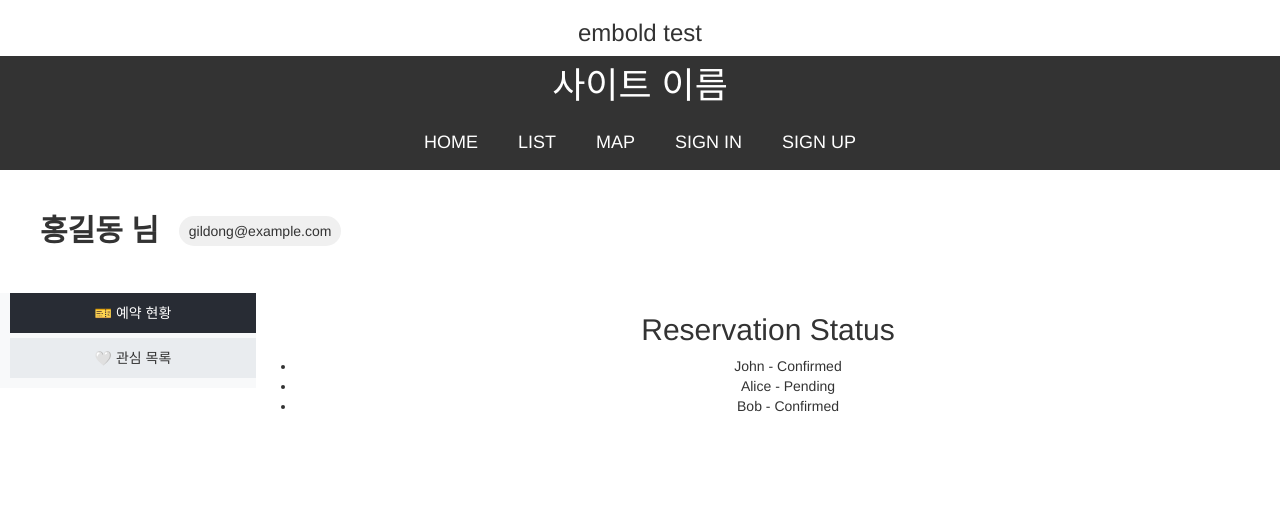
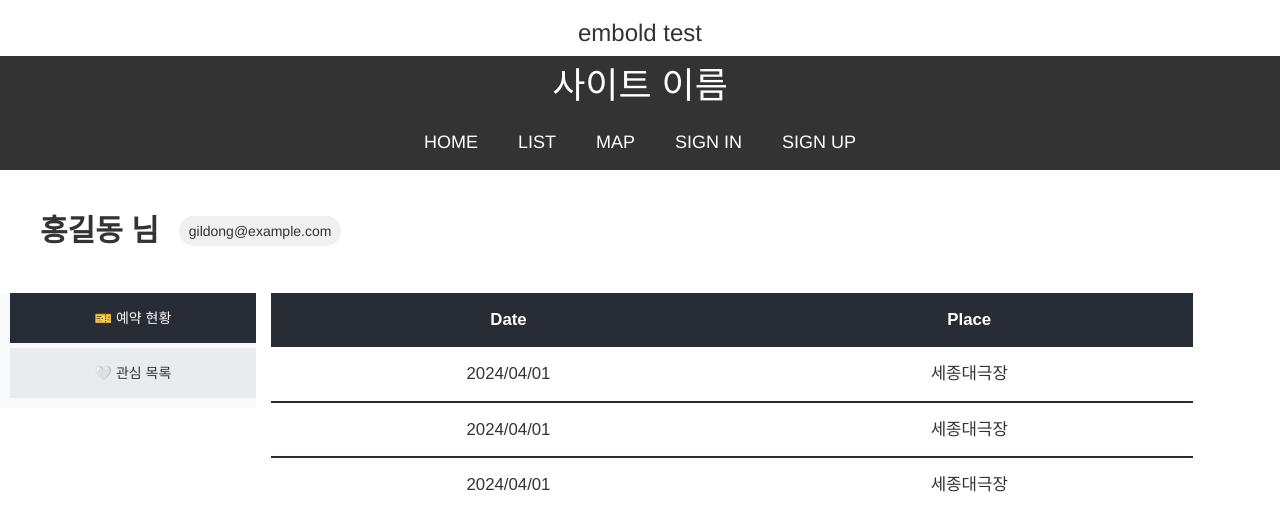
Before and after one commit to YoonHakyoung/myReact, a React (Create React App) app: page /mypage in a window 1280 px wide. Shown: the top 530 px of the page. Built offline with nearby package versions, Linux system fonts and the light colour scheme.

Commit message:
서버 주소 변경

```diff
--- a/src/css/InfoMenu.css
+++ b/src/css/InfoMenu.css
@@ -14,9 +14,10 @@
 
   .menu li {
     cursor: pointer;
-    padding: 10px;
+    padding: 15px;
     background-color: #e9ecef; /* 메뉴 항목 배경색 */
     margin-bottom: 5px;
+    height: 50px;
   }
 
   .menu li:hover {
@@ -45,3 +46,34 @@
   .list li {
     margin-bottom: 5px;
   }
+
+  /* InfoMenu.css */
+
+.styled-table {
+  width: 90%;
+  border-collapse: collapse;
+  margin: 0 15px 0 15px;
+  font-size: 1.2em; /* 글씨 크기 크게 설정 */
+  font-family: sans-serif;
+  overflow: hidden;
+}
+
+.styled-table thead tr {
+  background-color: #282c34;
+  color: #ffffff;
+  text-align: center; /* 열 제목 가운데 정렬 */
+}
+
+.styled-table th,
+.styled-table td {
+  padding: 15px;
+  text-align: center; /* 셀 가운데 정렬 */
+}
+
+.styled-table tbody tr {
+  border-bottom: 2px solid #282c34;
+}
+
+.styled-table tbody tr:last-of-type {
+  border-bottom: none; /* 마지막 행의 아래 선 제거 */
+}
--- a/src/js/InfoMenu.js
+++ b/src/js/InfoMenu.js
@@ -2,9 +2,9 @@ import React, { useState } from 'react';
 import '../css/InfoMenu.css';
 
 const reservationData = [
-  { id: 1, name: 'John', status: 'Confirmed' },
-  { id: 2, name: 'Alice', status: 'Pending' },
-  { id: 3, name: 'Bob', status: 'Confirmed' }
+  { date : '2024/04/01', place : '세종대극장'},
+  { date : '2024/04/01', place : '세종대극장'},
+  { date : '2024/04/01', place : '세종대극장'}
 ];
 
 const interestData = [
@@ -15,12 +15,22 @@ const interestData = [
 
 const ReservationList = () => (
   <div>
-    <h2>Reservation Status</h2>
-    <ul>
-      {reservationData.map(item => (
-        <li key={item.id}>{item.name} - {item.status}</li>
-      ))}
-    </ul>
+    <table className="styled-table">
+    <thead>
+        <tr>
+        <th>Date</th>
+        <th>Place</th>
+        </tr>
+    </thead>
+    <tbody>
+        {reservationData.map((item, index) => (
+        <tr key={index}>
+            <td>{item.date}</td>
+            <td>{item.place}</td>
+        </tr>
+        ))}
+    </tbody>
+    </table>
   </div>
 );
 
--- a/src/js/LoginForm.js
+++ b/src/js/LoginForm.js
@@ -17,7 +17,7 @@ const LoginForm = () => {
 
         // 서버로 로그인 데이터를 전송
         var xhr = new XMLHttpRequest();
-        xhr.open("POST", "http://127.0.0.1:8000/user/login/", true);
+        xhr.open("POST", "http://211.183.3.100:30000/user/login/", true);
         xhr.setRequestHeader("Content-Type", "application/json");
         xhr.send(JSON.stringify(loginData));
 
--- a/src/js/RegisterForm.js
+++ b/src/js/RegisterForm.js
@@ -19,7 +19,7 @@ const RegisterForm = () => {
 
         // XMLHttpRequest 객체를 사용하여 POST 요청
         var xhr = new XMLHttpRequest();
-        xhr.open("POST", "http://127.0.0.1:8000/user/regsiter/", true);
+        xhr.open("POST", "http://211.183.3.100:30000/user/regsiter/", true);
         xhr.setRequestHeader("Content-Type", "application/json");
         xhr.send(JSON.stringify(registerData)); // registerData 객체를 JSON 문자열로 변환하여 서버로 전송
 
```
